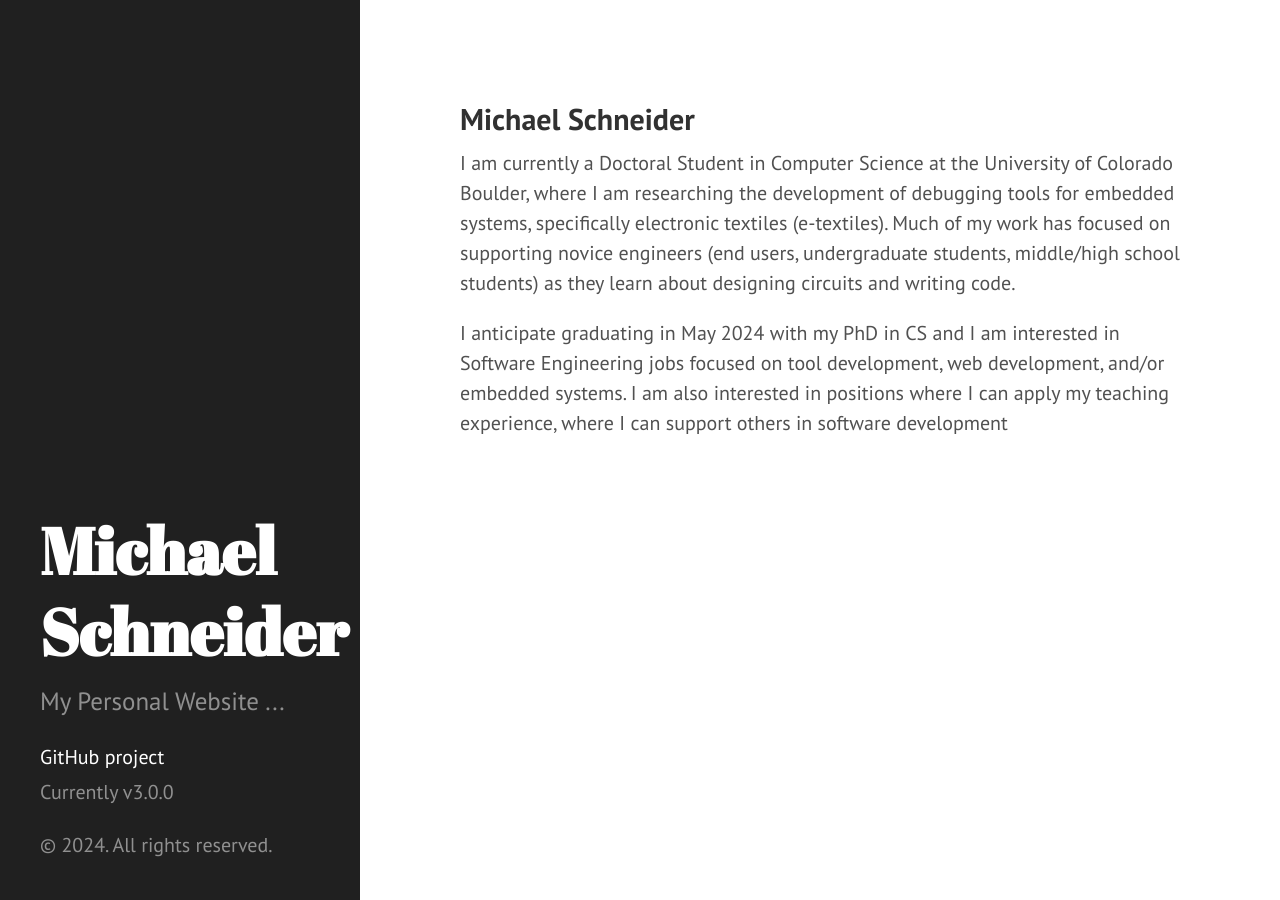
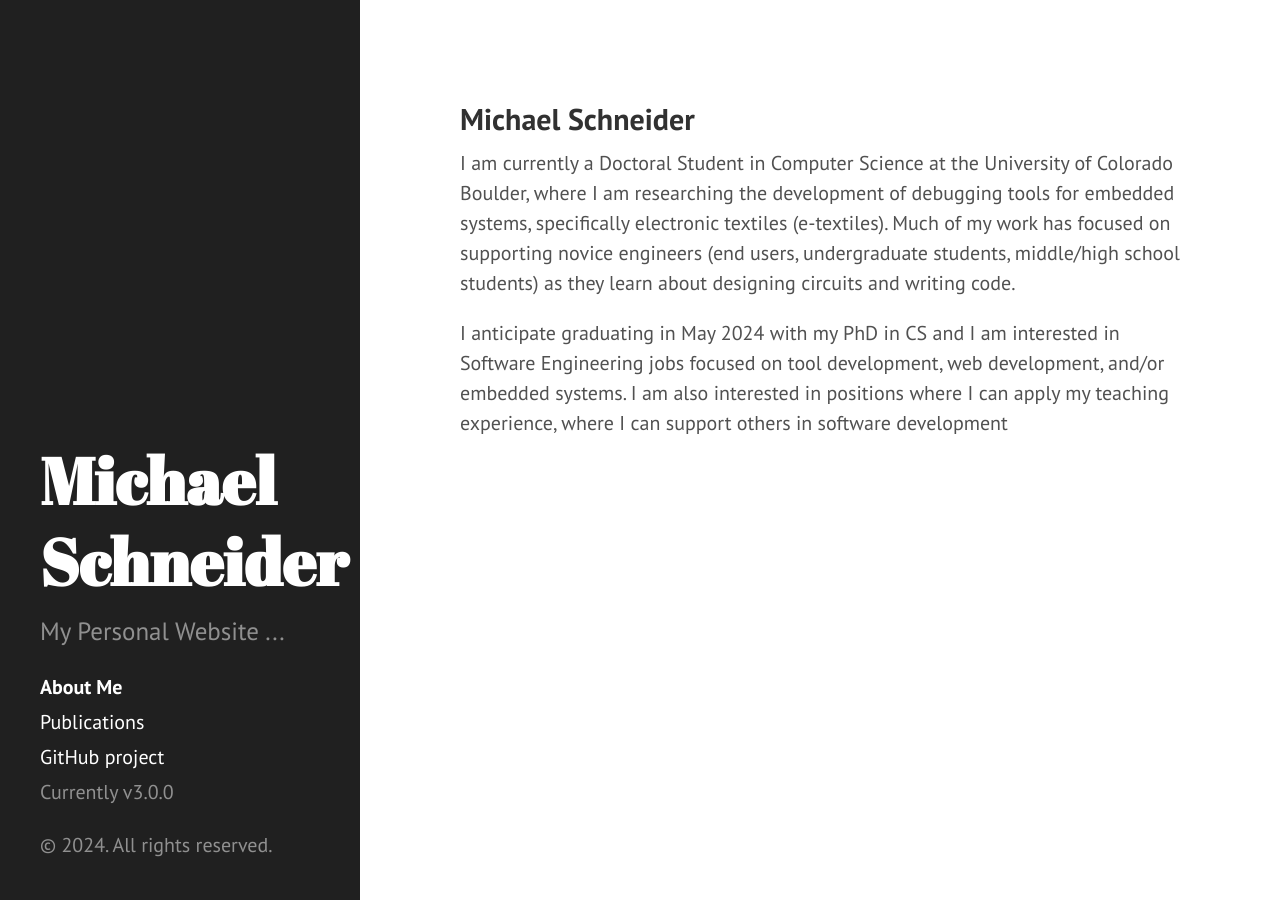
Before and after one commit to SchneiderCode/schneidercode.github.io, a Jekyll site: the page built from index.md, in a window 1280 px wide. Built offline with Jekyll 4.4.1, drawn with Linux system fonts in a browser that asks for light colours.

Commit message:
Update sidebar.html

```diff
--- a/_includes/sidebar.html
+++ b/_includes/sidebar.html
@@ -13,7 +13,7 @@
       {% assign pages_list = site.pages %}
       {% for node in pages_list %}
         {% if node.title != null %}
-          {% if node.layout == "page" || node.layout == "default" %}
+          {% if node.layout == "page" or node.layout == "default" %}
             <a class="sidebar-nav-item{% if page.url == node.url %} active{% endif %}" href="{{ node.url }}">{{ node.title }}</a>
           {% endif %}
         {% endif %}
```
